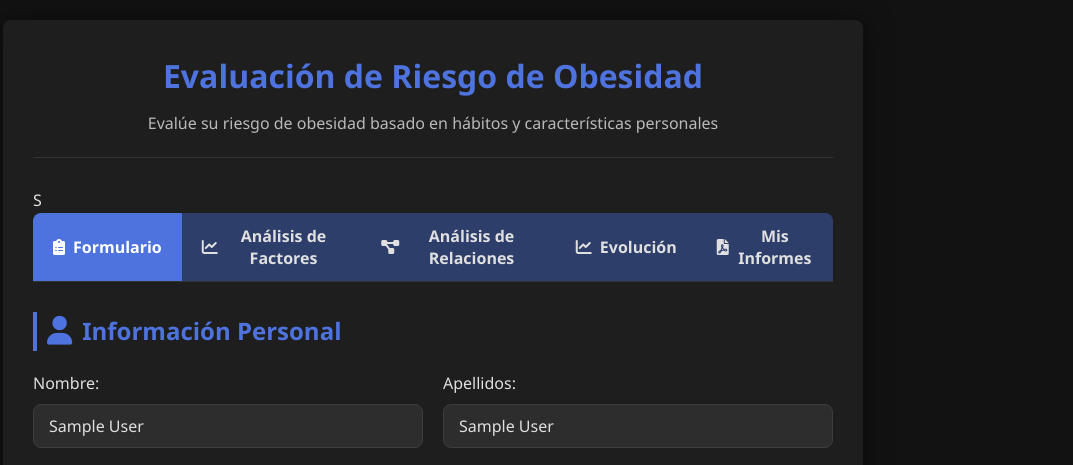
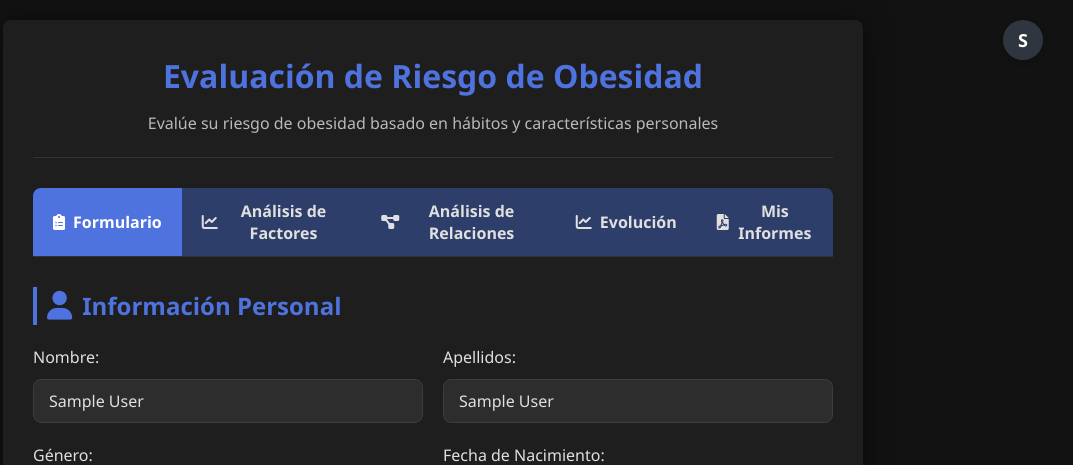
Before and after one commit to samuel13032004/PREOBES, a Flask app: page /dashboard in a window 1280 px wide. Shown: the top 465 px of the page, without its empty margins (207-1280 px from the left). Run offline with Flask 3, Linux system fonts and the light colour scheme; the visitor is signed in with stand-in values (Sample User, id 1); data that the repository does not hold is empty; parts of the project's set-up code (start-up, migrations or seed data) failed here and were passed over; some libraries are stand-ins or nearby versions.

Commit message:
Add files via upload

```diff
--- a/static/css/estilos_cuadro_mandos.css
+++ b/static/css/estilos_cuadro_mandos.css
@@ -1,4 +1,4 @@
-        :root {
+  :root {
             --primary-color: #4e73df;
             --secondary-color: #1cc88a;
             --background-color: #121212;
@@ -475,3 +475,27 @@ body {
             0% { transform: rotate(0deg); }
             100% { transform: rotate(360deg); }
         }
+
+
+         .user-badge {
+        position: absolute;
+        top: 20px;
+        right: 30px;
+        width: 40px;
+        height: 40px;
+        background-color: #2f3640;
+        color: white;
+        border-radius: 50%;
+        display: flex;
+        align-items: center;
+        justify-content: center;
+        font-weight: bold;
+        font-size: 18px;
+        cursor: pointer;
+        transition: background-color 0.3s ease;
+        box-shadow: 0 2px 6px rgba(0, 0, 0, 0.15);
+    }
+
+    .user-badge:hover {
+        background-color: #353b48;
+    }
--- a/static/js/script_cuadro_mandos.js
+++ b/static/js/script_cuadro_mandos.js
@@ -650,3 +650,85 @@ document.addEventListener('DOMContentLoaded', function() {
         });
     }
 });
+
+const ctx = document.getElementById('edadPesoChart').getContext('2d');
+
+  const data = {
+    labels: ['14-20', '21-30', '31-40', '41-50', '51-61'],
+    datasets: [
+      {
+        label: 'Peso insuficiente',
+        data: [0.307, 0.067, 0.011, 0.000, 0.000],
+        backgroundColor: '#FF6F61'
+      },
+      {
+        label: 'Peso normal',
+        data: [0.212, 0.119, 0.057, 0.000, 0.200],
+        backgroundColor: '#6B8E23'
+      },
+      {
+        label: 'Sobrepeso nivel I',
+        data: [0.154, 0.131, 0.139, 0.048, 0.100],
+        backgroundColor: '#87CEFA'
+      },
+      {
+        label: 'Sobrepeso nivel II',
+        data: [0.100, 0.117, 0.274, 0.238, 0.600],
+        backgroundColor: '#32CD32'
+      },
+      {
+        label: 'Obesidad tipo I',
+        data: [0.129, 0.161, 0.224, 0.500, 0.100],
+        backgroundColor: '#FFD700'
+      },
+      {
+        label: 'Obesidad tipo II',
+        data: [0.011, 0.171, 0.295, 0.214, 0.000],
+        backgroundColor: '#FF4500'
+      },
+      {
+        label: 'Obesidad tipo III',
+        data: [0.087, 0.234, 0.000, 0.000, 0.000],
+        backgroundColor: '#8B0000'  // Rojo oscuro
+      }
+    ]
+  };
+
+  new Chart(ctx, {
+    type: 'bar',
+    data: data,
+    options: {
+      indexAxis: 'y', // Barras horizontales
+      responsive: true,
+      plugins: {
+        legend: {
+          position: 'right'
+        },
+        tooltip: {
+          callbacks: {
+            label: function(context) {
+              return `${context.dataset.label}: ${(context.raw * 100).toFixed(1)}%`;
+            }
+          }
+        },
+        title: {
+          display: true,
+          text: 'Distribución proporcional por grupo de edad y tipo de peso'
+        }
+      },
+      scales: {
+        x: {
+          stacked: true,
+          max: 1,
+          ticks: {
+            callback: function(value) {
+              return `${(value * 100).toFixed(0)}%`;
+            }
+          }
+        },
+        y: {
+          stacked: true
+        }
+      }
+    }
+  });
```
